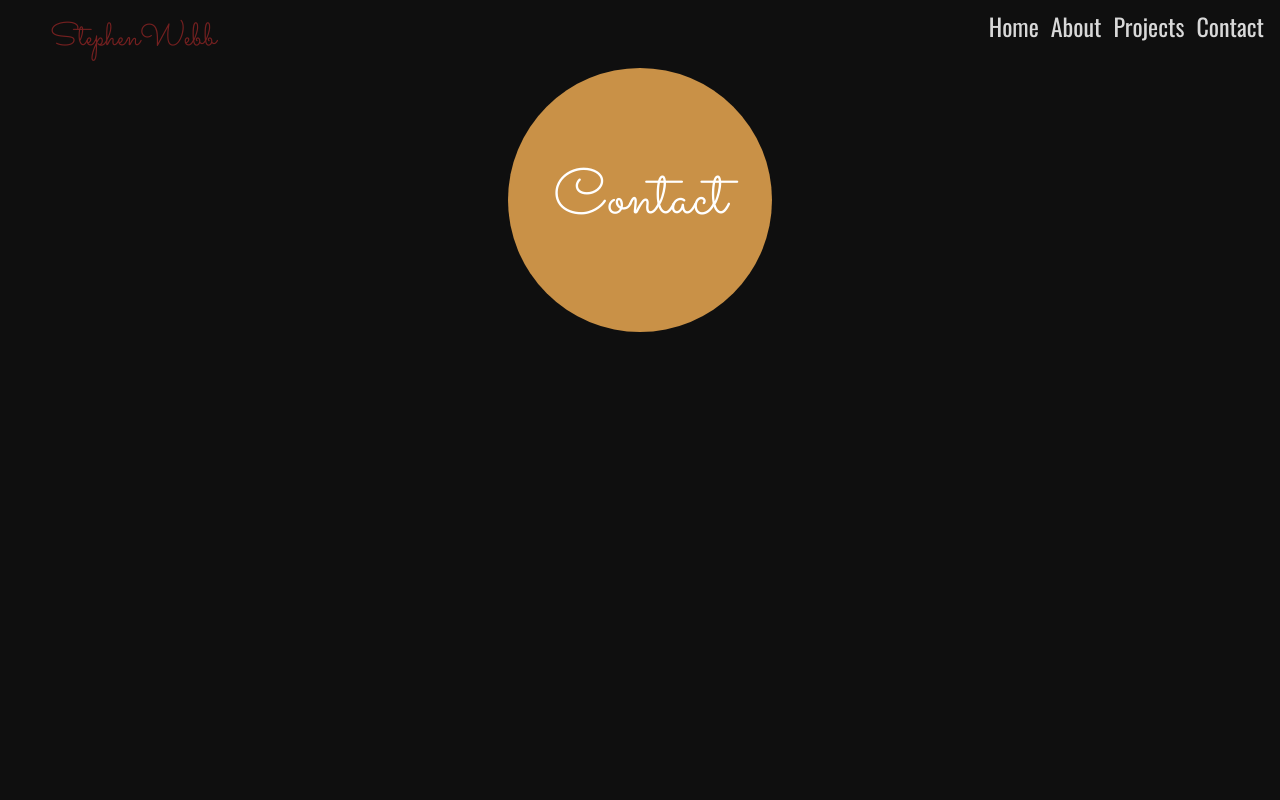
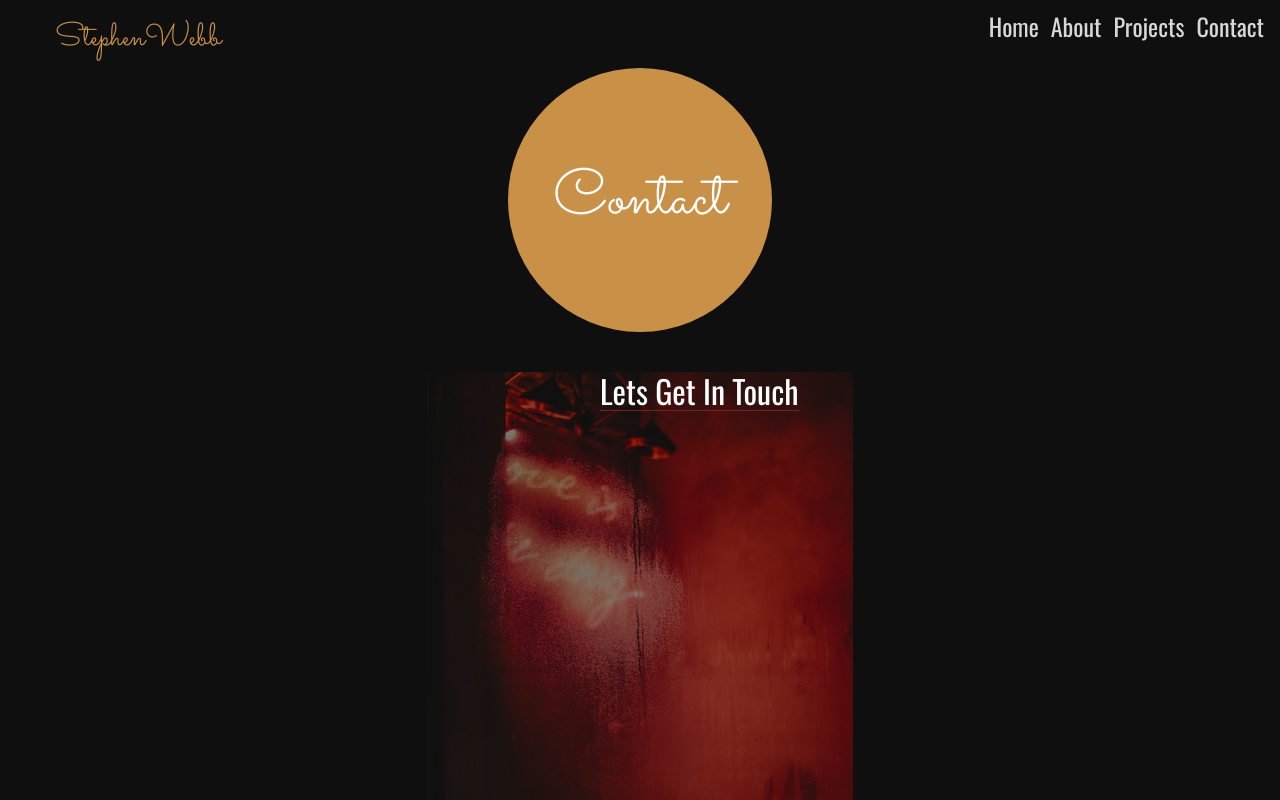
Before and after one commit to stevie2codes/React-portfolio, a React (Create React App) app: page /Contact in a window 1280 px wide. Shown: the top 800 px of the page. Built offline with nearby package versions, Linux system fonts and the light colour scheme.

Commit message:
added tooltips to links and started contact page

```diff
--- a/src/App.css
+++ b/src/App.css
@@ -1,7 +1,7 @@
 .logo {
   position: absolute;
-  left: 50px;
-  color: rgb(116, 32, 32);
+  left: 55px;
+  color: rgb(201, 145, 71);
   font-size: 4vmin;
   margin-top: 20px;
   font-family: "Sacramento", cursive;
--- a/src/App.js
+++ b/src/App.js
@@ -2,7 +2,7 @@ import React from "react";
 import "./App.css";
 import { BrowserRouter, Route, Link } from "react-router-dom";
 import Projects from "./components/projects";
-import Contact from "./components/contact";
+import Contact from "./components/contact/contact";
 import About from "./components/about/about";
 import HomeContent from "./components/home/homeContent";
 function App() {
--- a/src/components/about/about.css
+++ b/src/components/about/about.css
@@ -29,7 +29,6 @@
   font-size: 3vh;
   color: rgb(214, 214, 214);
   font-family: "Oswald", sans-serif;
-  /* border: 1px solid rgb(201, 145, 71); */
   padding: 20px;
   border-radius: 10px;
   box-shadow: -4px -4px 14px rgb(26, 26, 26), 4px 4px 14px rgb(0, 0, 0);
--- a/src/components/contact.js
+++ /dev/null
@@ -1,13 +0,0 @@
-import React from "react";
-
-function Contact(props) {
-  return (
-    <div>
-      <div className="element">
-        <h1 className="sectionTag">Contact</h1>
-      </div>
-    </div>
-  );
-}
-
-export default Contact;
--- /dev/null
+++ b/src/components/contact/contact.css
@@ -0,0 +1,31 @@
+/* .contactContainer {
+  width: 300px;
+  height: 400px;
+  background-color: brown;
+  opacity: 0.4;
+} */
+
+.contactImg {
+  max-width: 80vw;
+  max-height: 80vh;
+
+  opacity: 0.5;
+}
+
+.contactContainer {
+  display: flex;
+  justify-content: center;
+  width: 80vw;
+}
+
+.contactTextHead {
+  display: flex;
+  justify-content: center;
+  font-family: "Oswald", sans-serif;
+  color: white;
+  font-size: 4vh;
+  border-bottom: 1px solid rgb(122, 32, 32);
+  position: absolute;
+  top: 50;
+  left: 600px;
+}
--- /dev/null
+++ b/src/components/contact/contact.js
@@ -0,0 +1,24 @@
+import React from "react";
+import "./contact.css";
+
+function Contact(props) {
+  return (
+    <div>
+      <div className="element">
+        <h1 className="sectionTag">Contact</h1>
+      </div>
+      <div className="container contactContainer">
+        <img
+          className="contactImg"
+          src={require("../projectPics/meetup.jpg")}
+          alt="meetup"
+        />
+        <div className="textContainer ">
+          <h3 className="contactTextHead">Lets Get In Touch</h3>
+        </div>
+      </div>
+    </div>
+  );
+}
+
+export default Contact;
--- a/src/components/home/home.css
+++ b/src/components/home/home.css
@@ -29,7 +29,6 @@
   color: rgb(201, 145, 71);
   font-family: "Oswald", sans-serif;
   line-height: 10;
-
   letter-spacing: 2.3vw;
 }
 @media only screen and (max-width: 600px) {
--- a/src/components/projects.js
+++ b/src/components/projects.js
@@ -25,12 +25,22 @@ function Projects(props) {
                 A react application utilizing pagination, filtering and sorting.
               </p>
               <p className="card-text">
-                <Tooltip TransitionComponent={Zoom} title="Github Repo" arrow>
+                <Tooltip
+                  placement="left"
+                  TransitionComponent={Zoom}
+                  title="Github Repo"
+                  arrow
+                >
                   <a href="https://github.com/stevie2codes/React-Employee-Directory">
                     <GitHubIcon fontSize="large" className="gitIcon" />
                   </a>
                 </Tooltip>
-                <Tooltip TransitionComponent={Zoom} title="Launch application">
+                <Tooltip
+                  placement="right"
+                  arrow
+                  TransitionComponent={Zoom}
+                  title="Launch application"
+                >
                   <a href="https://fast-mesa-07521.herokuapp.com/">
                     <ExitToAppIcon fontSize="large" className="linkIcon" />
                   </a>
@@ -51,12 +61,21 @@ function Projects(props) {
                 party API to find new ones!
               </p>
               <p className="card-text">
-                <Tooltip TransitionComponent={Zoom} title="Github Repo" arrow>
+                <Tooltip
+                  placement="left"
+                  TransitionComponent={Zoom}
+                  title="Github Repo"
+                  arrow
+                >
                   <a href="https://github.com/stevie2codes/Nutri-Find">
                     <GitHubIcon fontSize="large" className="gitIcon" />
                   </a>
                 </Tooltip>
-                <Tooltip TransitionComponent={Zoom} title="Launch application">
+                <Tooltip
+                  placement="right"
+                  TransitionComponent={Zoom}
+                  title="Launch application"
+                >
                   <a href="https://calm-woodland-11785.herokuapp.com/">
                     <ExitToAppIcon fontSize="large" className="linkIcon" />
                   </a>
@@ -77,12 +96,21 @@ function Projects(props) {
                 where I completed the full design.
               </p>
               <p className="card-text">
-                <Tooltip TransitionComponent={Zoom} title="Github Repo" arrow>
+                <Tooltip
+                  placement="left"
+                  TransitionComponent={Zoom}
+                  title="Github Repo"
+                  arrow
+                >
                   <a href="https://github.com/koganp42/Outer_Earth">
                     <GitHubIcon fontSize="large" className="gitIcon" />
                   </a>
                 </Tooltip>
-                <Tooltip TransitionComponent={Zoom} title="Launch application">
+                <Tooltip
+                  placement="right"
+                  TransitionComponent={Zoom}
+                  title="Launch application"
+                >
                   <a href="https://koganp42.github.io/Outer_Earth/">
                     <ExitToAppIcon fontSize="large" className="linkIcon" />
                   </a>
@@ -99,12 +127,12 @@ function Projects(props) {
                 border: "2px solid black"
               }}
             >
-              <blockquote class="blockquote text-center text-dark">
-                <p class="mb-0">
+              <blockquote className="blockquote text-center text-dark">
+                <p className="mb-0">
                   “Two of the most important characteristics of good design are
                   discoverability and understanding.”
                 </p>
-                <footer class="blockquote-footer text-dark">
+                <footer className="blockquote-footer text-dark">
                   Donald A. Norman{" "}
                   <cite title="Source Title">The Design of Everday Things</cite>
                 </footer>
@@ -125,12 +153,21 @@ function Projects(props) {
                 utilizing jQuery for DOM manipulation.
               </p>
               <p className="card-text">
-                <Tooltip TransitionComponent={Zoom} title="Github Repo" arrow>
+                <Tooltip
+                  placement="left"
+                  TransitionComponent={Zoom}
+                  title="Github Repo"
+                  arrow
+                >
                   <a href="https://github.com/stevie2codes/Weather-Dashboard">
                     <GitHubIcon fontSize="large" className="gitIcon" />
                   </a>
                 </Tooltip>
-                <Tooltip TransitionComponent={Zoom} title="Launch application">
+                <Tooltip
+                  placement="right"
+                  TransitionComponent={Zoom}
+                  title="Launch application"
+                >
                   <a href="https://stevie2codes.github.io/Weather-Dashboard/">
                     <ExitToAppIcon fontSize="large" className="linkIcon" />
                   </a>
@@ -151,12 +188,21 @@ function Projects(props) {
                 storage.
               </p>
               <p className="card-text">
-                <Tooltip TransitionComponent={Zoom} title="Github Repo" arrow>
+                <Tooltip
+                  placement="left"
+                  TransitionComponent={Zoom}
+                  title="Github Repo"
+                  arrow
+                >
                   <a href="https://github.com/stevie2codes/health-quiz">
                     <GitHubIcon fontSize="large" className="gitIcon" />
                   </a>
                 </Tooltip>
-                <Tooltip TransitionComponent={Zoom} title="Launch application">
+                <Tooltip
+                  placement="right"
+                  TransitionComponent={Zoom}
+                  title="Launch application"
+                >
                   <a href="https://stevie2codes.github.io/health-quiz/">
                     <ExitToAppIcon fontSize="large" className="linkIcon" />
                   </a>
@@ -179,12 +225,21 @@ function Projects(props) {
                 generate HTML
               </p>
               <p className="card-text">
-                <Tooltip TransitionComponent={Zoom} title="Github Repo" arrow>
+                <Tooltip
+                  placement="left"
+                  TransitionComponent={Zoom}
+                  title="Github Repo"
+                  arrow
+                >
                   <a href="https://github.com/stevie2codes/Burger-Log">
                     <GitHubIcon fontSize="large" className="gitIcon" />
                   </a>
                 </Tooltip>
-                <Tooltip TransitionComponent={Zoom} title="Launch application">
+                <Tooltip
+                  placement="right"
+                  TransitionComponent={Zoom}
+                  title="Launch application"
+                >
                   <a href="https://warm-brook-07437.herokuapp.com/">
                     <ExitToAppIcon fontSize="large" className="linkIcon" />
                   </a>
```
Also changed, not shown: src/components/projectPics/meetup.jpg (added).
